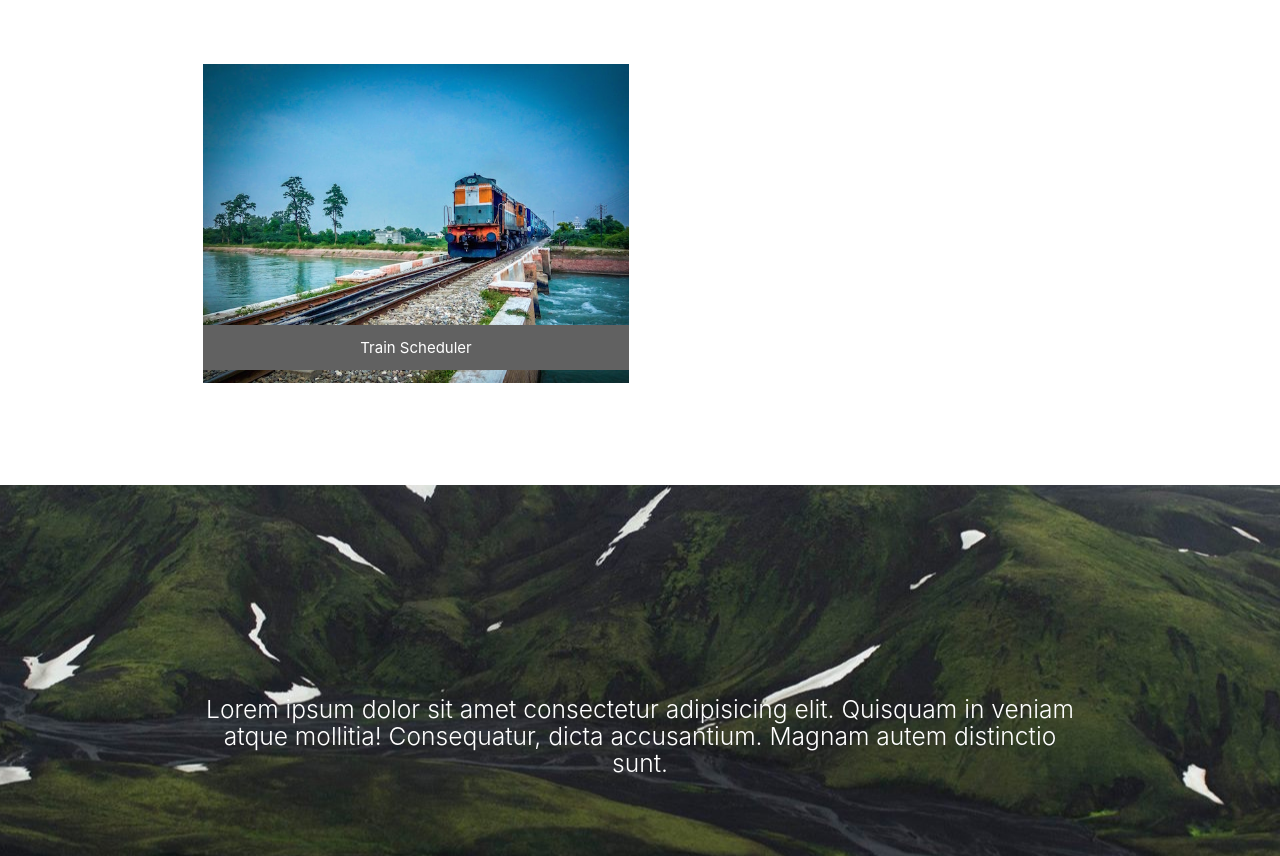
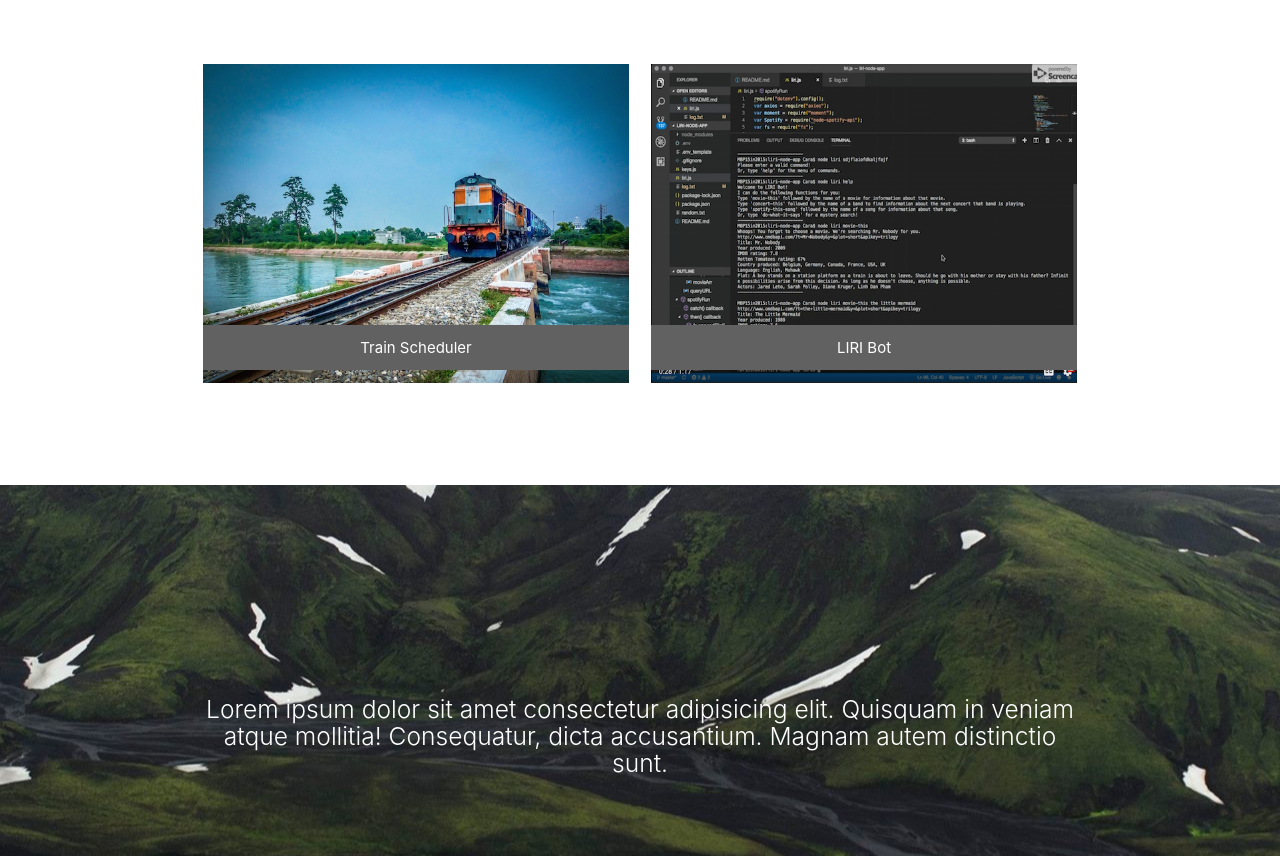
Before and after one commit to cstkpk/Updated-Portfolio, a plain HTML site: page portfolio.html in a window 1280 px wide. Shown: the part 1392-2248 px from the top of the page. Drawn offline with nearby package versions, Linux system fonts and the light colour scheme.

Commit message:
Added LIRI Bot to Portfolio page

```diff
--- a/portfolio.html
+++ b/portfolio.html
@@ -104,6 +104,14 @@
                             </div>
                         </a>
                     </div>
+                    <div class="col m6 s12">
+                        <a href="https://github.com/cstkpk/liri-node-app" target="_blank"> <!-- Need to link to video -->
+                            <img src="assets/images/liri2-resized.png" alt="liri screenshot" class="responsive-img hoverable img-6">
+                            <div class="grey darken-2 text-block">
+                                <p class="white-text">LIRI Bot</p>
+                            </div>
+                        </a>
+                    </div>
                 </div>
             </div>
             </div>
```
Also changed, not shown: assets/images/liri2-resized.png (added), assets/images/liri2.png (added).
